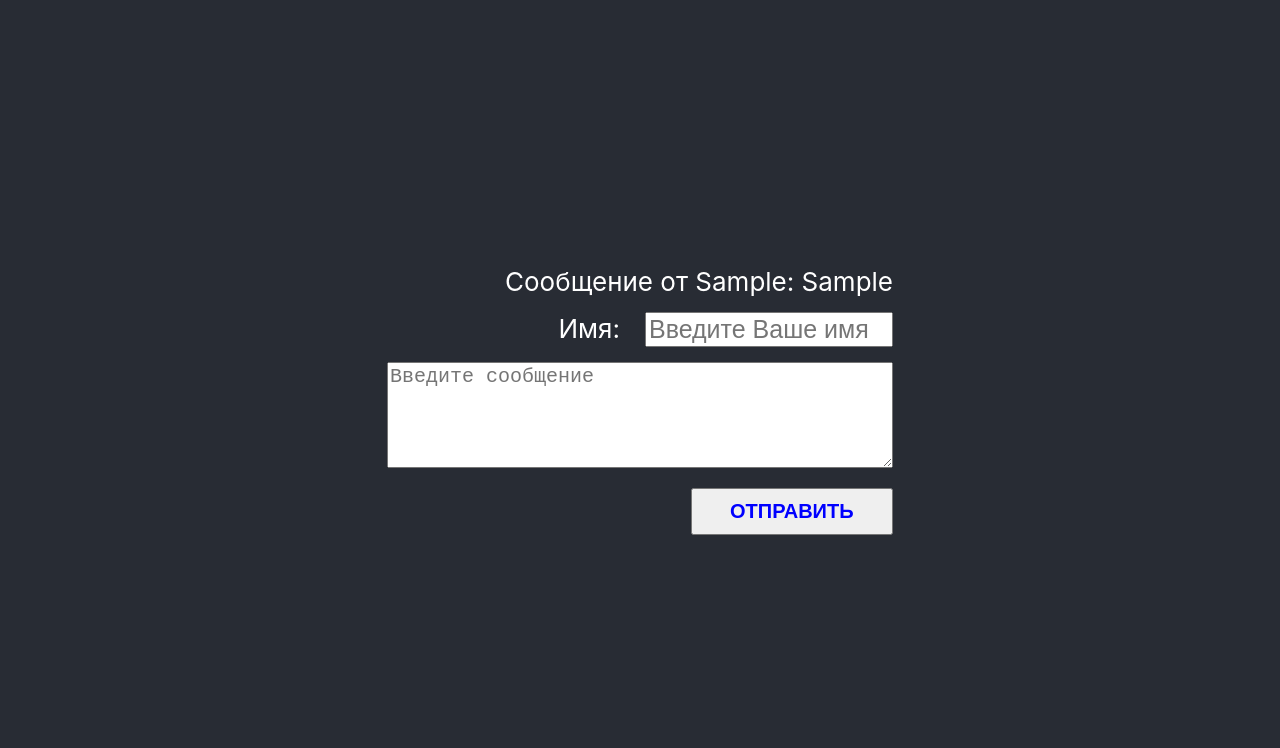
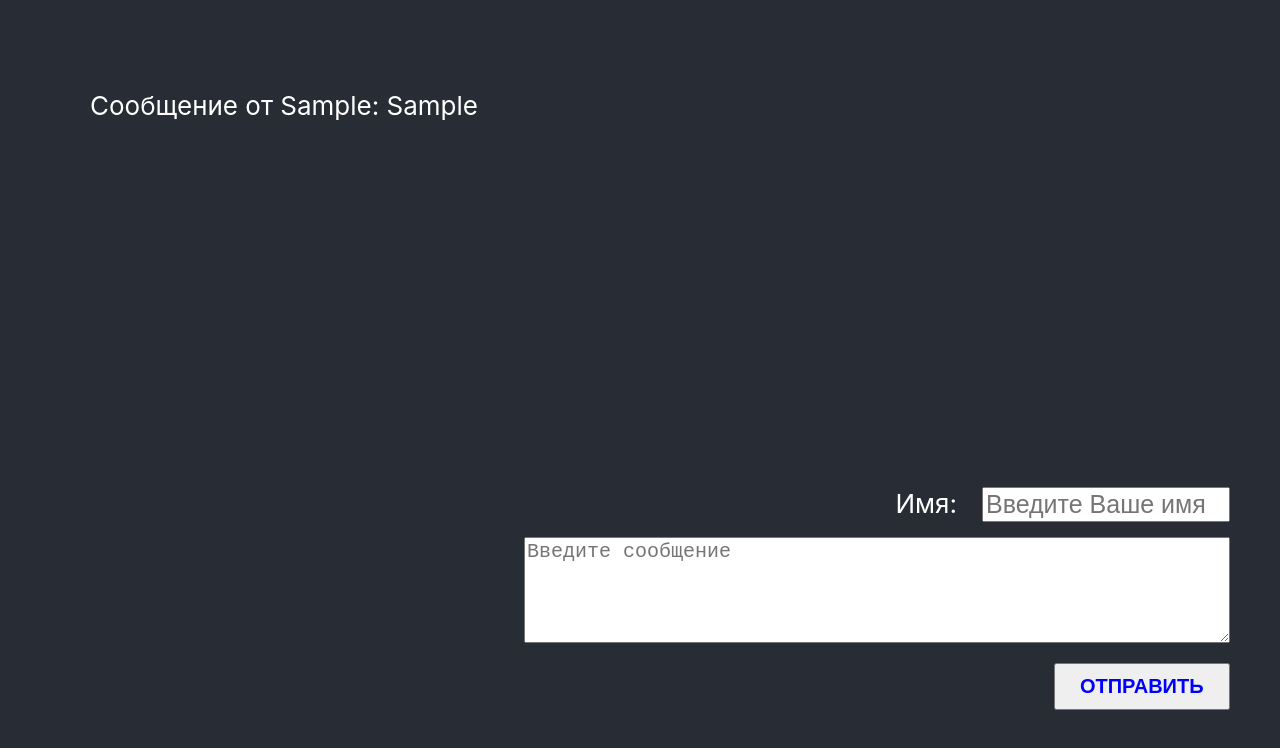
Before and after one commit to 4usik/GB_React, a React (Create React App) app in the folder myapp/: page / in a window 1280 px wide. Both pictures are taken after typing "Sample", "Sample" into the empty fields and a click on the button "ОТПРАВИТЬ". Shown: the top 748 px of the page. Built offline with nearby package versions, Linux system fonts and the light colour scheme.

Commit message:
add render MessageList, add autoanswer

```diff
--- a/myapp/src/App.js
+++ b/myapp/src/App.js
@@ -3,6 +3,7 @@ import './App.css';
 import { Fruit } from './components/Fruit';
 import { Message } from './components/Message';
 import { Form } from './components/Form';
+import { MessagesList } from './components/MessagesList';
 
 function App() {
 
@@ -15,6 +16,7 @@ function App() {
         {/* <Message name="Tatiana" status="done!"></Message> */}
         {/* <Fruit></Fruit> */}
         <Form />
+        {/* <MessagesList /> */}
 
       </header>
     </div>
--- a/myapp/src/components/Form.jsx
+++ b/myapp/src/components/Form.jsx
@@ -1,12 +1,14 @@
 import React from "react";
+import { useEffect } from "react";
 import { useState } from "react";
 import { MessagesList } from "./MessagesList";
 
+// Контроллируемая форма
 function useInput(defaultValue) {
     const [value, setValue] = useState(defaultValue);
 
     function onChange(e) {
-        setValue(e.target.value);;
+        setValue(e.target.value);
     }
 
     function reset(){
@@ -20,36 +22,58 @@ function useInput(defaultValue) {
     };
 }
 
-export function Form() {
-    const inputProps = useInput();
-    const textareaProps = useInput();
+export function Form(props) {
+    const inputProps = useInput(); // Получаем имя
+    const textareaProps = useInput(); // Получаем текст сообщения
 
     const [messages, setMessages] = useState([]);
 
-    const updateArr = (message) => {
+    const updateArr = (message) => { // Записываем в массив данные из формы
         messages.push(message)
         setMessages(messages);
-        console.log(messages);
+        resetFormFields();
         return messages;
     }
 
-    function resetFormFields() {
+    useEffect(() => { // Записываем ответ робота в массив сообщений
+        const item = messages[messages.length-1];
+
+        if (item){
+            updateArr({
+                autor: 'Robot',
+                text: 'Your request has been accepted'
+            });
+
+        }
+    }, [messages.length]);
+
+    function resetFormFields() { // Очищаем форму
         inputProps.reset();
         textareaProps.reset();
     }
 
-    const handleChange = (event) => {
+    const handleChange = (event) => { // Обработчик отправки формы
         event.preventDefault();
+
+        if(inputProps.value && textareaProps.value) {
             updateArr({
                 autor: inputProps.value,
                 text: textareaProps.value
             });
+        } else {
+            console.log('Не заполнено поле ввода');
+        }
         resetFormFields();
     }
 
     return (
+        <div className="content">
+            <div className="messageList">
+                <MessagesList messages={messages} />
+            </div>
+
             <form onSubmit={handleChange}>
-        <MessagesList messages={messages} />
+
                 <div>
                     <label>Имя:</label>
                     <input className="input" placeholder="Введите Ваше имя" {...inputProps}></input>
@@ -58,5 +82,7 @@ export function Form() {
                 <textarea className="textarea" placeholder="Введите сообщение" {...textareaProps}></textarea>
 
                 <button type="submit" className="submit">ОТПРАВИТЬ</button>
-    </form>)
+            </form>
+        </div>
+    )
 }
--- a/myapp/src/components/Message.jsx
+++ b/myapp/src/components/Message.jsx
@@ -1,6 +1,5 @@
 import React from 'react';
 import '../style.css';
-import { Form } from './Form';
 
 export function Message(props) {
 
--- a/myapp/src/components/MessagesList.jsx
+++ b/myapp/src/components/MessagesList.jsx
@@ -1,6 +1,6 @@
-import { useState } from "react";
+import { useStatem, useEffect } from "react";
 
 export function MessagesList(props) {
-
-    return props.messages.map((message) => <div>{'Сообщение от '+ message.autor + ': ' + message.text}</div>);
+    return props.messages.map((message) =>
+    <div className="message">{'Сообщение от '+ message.autor + ': ' + message.text}</div>);
 }
--- a/myapp/src/style.css
+++ b/myapp/src/style.css
@@ -11,15 +11,38 @@
     color: white;
 }
 
+.content {
+    height: 90%;
+    min-width: 100%;
+}
+
+.messageList {
+    position: absolute;
+    padding-top: 90px;
+    padding-left: 90px;
+    left: 0;
+    top: 0;
+}
+
+.message {
+    text-align: left;
+    padding-bottom: 15px;
+}
+
 form {
+    position: absolute;
     display: flex;
     flex-direction: column;
     align-items: flex-end;
+    padding-bottom: 90px;
+    padding-right: 50px;
+    bottom: 0;
+    right: 0;
 }
 
 .textarea {
     margin-top: 15px;
-    width: 500px;
+    width: 700px;
     min-height: 100px;
     font-size: 20px;
 }
@@ -32,7 +55,7 @@ form {
 }
 
 .submit {
-    width: 40%;
+    width: 25%;
     margin-top: 20px;
     padding: 10px;
     font-size: 20px;
```
Lines whose indentation alone changed are shown as unchanged.
